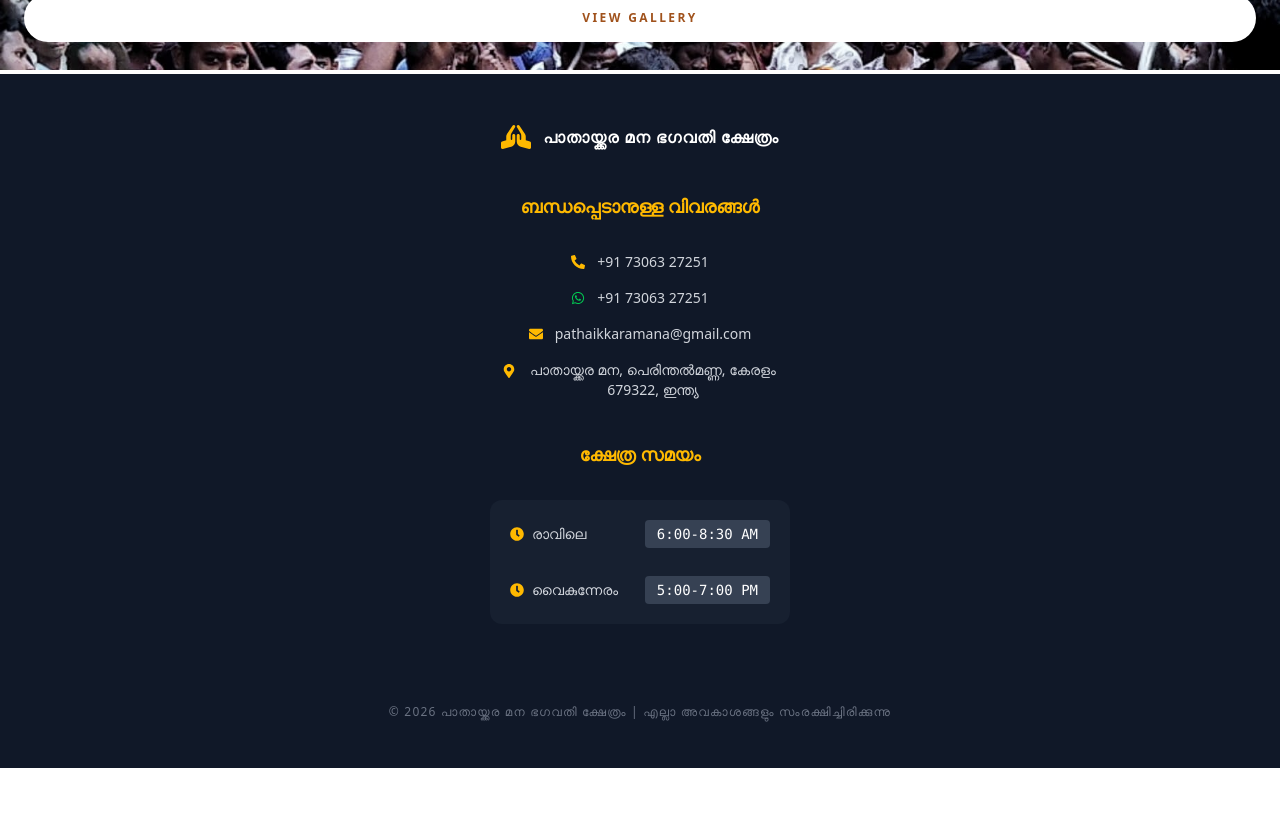
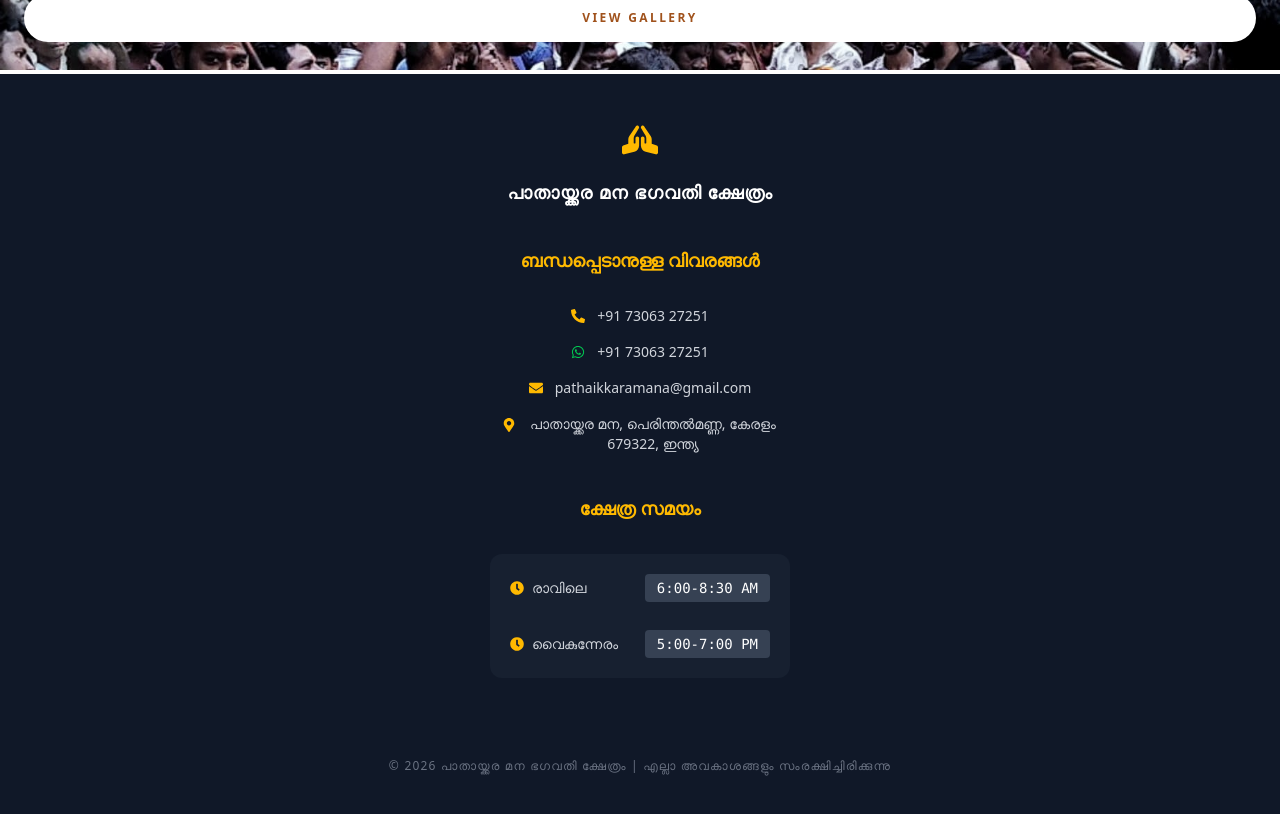
Before and after one commit to Sarath8943/pathaikkaramana, a React (Vite) app in the folder client/: page / in a window 1280 px wide. Shown: the part 1900-2714 px from the top of the page. Before the commit the page ends 2668 px from the top, so only its background shows below. Built offline with nearby package versions, Linux system fonts and the light colour scheme.

Commit message:
footer update

```diff
--- a/client/src/components/user/Footer.jsx
+++ b/client/src/components/user/Footer.jsx
@@ -16,65 +16,53 @@ export const Footer = () => {
     <footer className="bg-gray-900 text-gray-300 py-12 w-full border-t border-gray-800">
       <div className="max-w-7xl mx-auto px-6">
 
-        <div className="grid grid-cols-1 md:grid-cols-3 gap-10 mb-12">
+        {/* Main Grid: Mobile (1 col) -> Desktop (3 cols) */}
+        <div className="grid grid-cols-1 md:grid-cols-3 gap-10 mb-12 text-center md:text-left">
 
-          <div className="flex flex-col items-center md:items-start text-center md:text-left">
-            <div className="flex items-center gap-3">
-              <FaPrayingHands className="text-amber-400 text-3xl shrink-0" />
-              <h2 className="text-base font-bold text-white uppercase tracking-wider">
+          {/* Temple Name Section */}
+          <div className="flex flex-col items-center md:items-start justify-center">
+            <div className="flex flex-col items-center md:flex-row md:items-center gap-3">
+              <FaPrayingHands className="text-amber-400 text-4xl shrink-0" />
+              <h2 className="text-lg font-bold text-white uppercase tracking-wider mt-2 md:mt-0">
                 {t("temple_full_name")}
               </h2>
             </div>
           </div>
 
-
+          {/* Contact Info Section */}
           <div className="flex flex-col items-center md:items-start w-full">
-            <h3 className="text-lg font-semibold text-amber-400 mb-6 border-b border-amber-400/30 pb-2 w-full text-center md:text-left">
+            <h3 className="text-lg font-semibold text-amber-400 mb-6 border-b border-amber-400/30 pb-2 w-full max-w-[300px] md:max-w-none">
               {t("contact_info")}
             </h3>
             <ul className="space-y-4 text-sm w-full">
               <li className="flex items-center justify-center md:justify-start gap-3">
                 <FaPhoneAlt className="text-amber-400 shrink-0" />
-                <a
-                  href="tel:+917306327251"
-                  className="hover:text-amber-400 transition"
-                >
+                <a href="tel:+917306327251" className="hover:text-amber-400 transition">
                   +91 73063 27251
                 </a>
               </li>
-
               <li className="flex items-center justify-center md:justify-start gap-3">
                 <FaWhatsapp className="text-green-500 shrink-0" />
-                <a
-                  href="https://wa.me/917306327251"
-                  target="_blank"
-                  rel="noopener noreferrer"
-                  className="hover:text-green-400 transition"
-                >
+                <a href="https://wa.me/917306327251" target="_blank" rel="noopener noreferrer" className="hover:text-green-400 transition">
                   +91 73063 27251
                 </a>
               </li>
               <li className="flex items-center justify-center md:justify-start gap-3">
                 <FaEnvelope className="text-amber-400 shrink-0" />
-                <a
-                  href="mailto:pathaikkaramana@gmail.com"
-                  className="hover:text-amber-400 transition break-all"
-                >
+                <a href="mailto:pathaikkaramana@gmail.com" className="hover:text-amber-400 transition break-all">
                   pathaikkaramana@gmail.com
                 </a>
               </li>
               <li className="flex items-start justify-center md:justify-start gap-3">
                 <FaMapMarkerAlt className="text-amber-400 mt-1 shrink-0" />
-                <span className="max-w-[250px] text-center md:text-left">
-                  {t("temple_location")}
-                </span>
+                <span className="max-w-[250px]">{t("temple_location")}</span>
               </li>
             </ul>
           </div>
 
-
+          {/* Temple Timings Section */}
           <div className="flex flex-col items-center md:items-start w-full">
-            <h3 className="text-lg font-semibold text-amber-400 mb-6 border-b border-amber-400/30 pb-2 w-full text-center md:text-left">
+            <h3 className="text-lg font-semibold text-amber-400 mb-6 border-b border-amber-400/30 pb-2 w-full max-w-[300px]">
               {t("temple_timings")}
             </h3>
             <div className="bg-gray-800/50 p-5 rounded-xl border border-gray-700 w-full max-w-[300px]">
@@ -83,27 +71,23 @@ export const Footer = () => {
                   <span className="flex items-center gap-2">
                     <FaClock className="text-amber-400" /> {t("morning")}
                   </span>
-                  <span className="bg-gray-700 px-3 py-1 rounded text-white font-mono">
-                    6:00-8:30 AM
-                  </span>
+                  <span className="bg-gray-700 px-3 py-1 rounded text-white font-mono">6:00-8:30 AM</span>
                 </div>
                 <div className="flex items-center justify-between text-sm border-t border-gray-700 pt-3">
                   <span className="flex items-center gap-2">
                     <FaClock className="text-amber-400" /> {t("evening")}
                   </span>
-                  <span className="bg-gray-700 px-3 py-1 rounded text-white font-mono">
-                    5:00-7:00 PM
-                  </span>
+                  <span className="bg-gray-700 px-3 py-1 rounded text-white font-mono">5:00-7:00 PM</span>
                 </div>
               </div>
             </div>
           </div>
         </div>
 
+        {/* Footer Bottom */}
         <div className="text-center border-t border-gray-800 pt-8">
           <p className="text-xs text-gray-500 uppercase tracking-widest">
-            © {new Date().getFullYear()} {t("temple_full_name")} |{" "}
-            {t("all_rights_reserved")}
+            © {new Date().getFullYear()} {t("temple_full_name")} | {t("all_rights_reserved")}
           </p>
         </div>
       </div>
```
